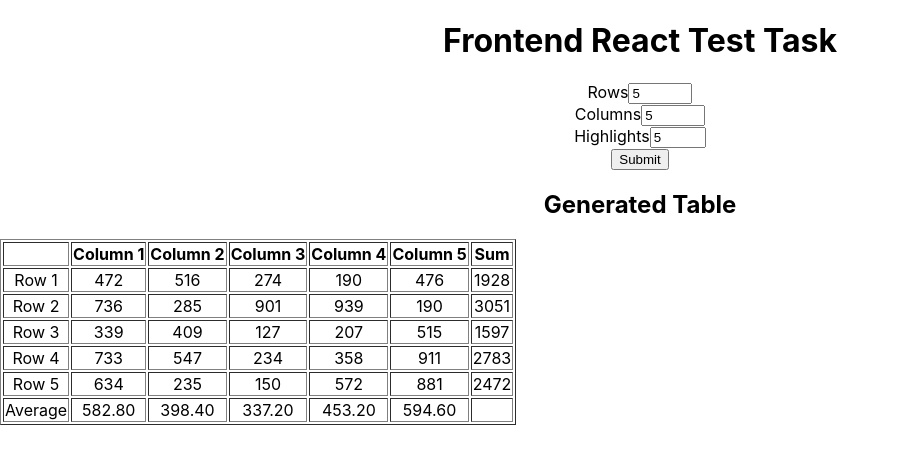
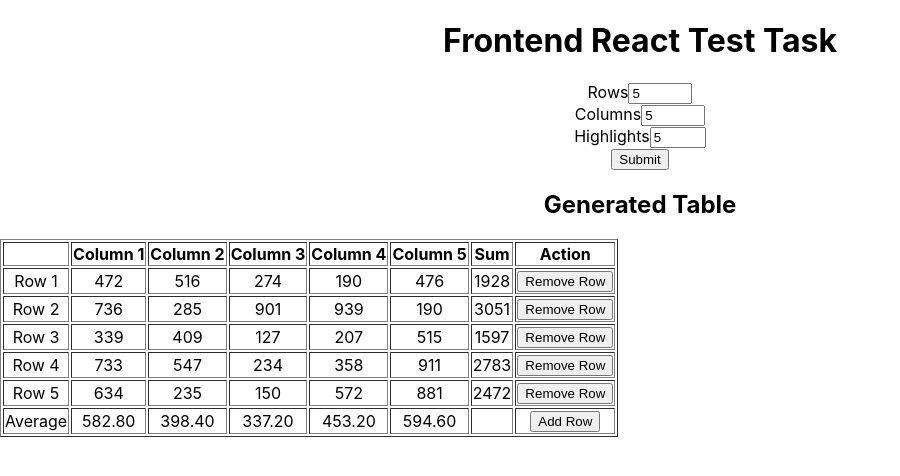
Before and after one commit to sophia-kravchenko/memcrab-test, a React (Create React App) app: page / in a window 1280 px wide. Both pictures are taken after typing "5", "5", "5" into the empty fields and a click on the button "Submit". Shown: the top 476 px of the page, without its empty margins (0-900 px from the left). Built offline with nearby package versions, Linux system fonts and the light colour scheme.

Commit message:
Add/remove rows

```diff
--- a/package.json
+++ b/package.json
@@ -14,6 +14,7 @@
     "react-dom": "^18.3.1",
     "react-scripts": "5.0.1",
     "typescript": "^4.9.5",
+    "uuid": "^10.0.0",
     "web-vitals": "^2.1.4"
   },
   "scripts": {
@@ -39,5 +40,8 @@
       "last 1 firefox version",
       "last 1 safari version"
     ]
+  },
+  "devDependencies": {
+    "@types/uuid": "^10.0.0"
   }
 }
--- a/src/components/table/Table.tsx
+++ b/src/components/table/Table.tsx
@@ -1,6 +1,7 @@
 import React, { useContext, useEffect, useState } from 'react';
 import { FormContext } from '../../context/FormContext';
 import { generateMatrix, calculateRowSums, calculateColumnAverages, findNearestCells } from './functions';
+import { v4 as uuidv4 } from 'uuid';
 
 const Table = () => {
   const context = useContext(FormContext);
@@ -16,7 +17,7 @@ const Table = () => {
   const [columnAverages, setColumnAverages] = useState(calculateColumnAverages(matrix, M));
   const [hoveredRow, setHoveredRow] = useState<number | null>(null);
   const [hoveredCell, setHoveredCell] = useState<{ rowIndex: number; colIndex: number } | null>(null);
-  const [nearestCells, setNearestCells] = useState<number[]>([]);
+  const [nearestCells, setNearestCells] = useState<string[]>([]);
 
   useEffect(() => {
     if (M && N) {
@@ -47,6 +48,21 @@ const Table = () => {
     setNearestCells([]);
   };
 
+  const addRow = () => {
+    const newRow = Array.from({ length: N }, () => ({ id: uuidv4(), amount: Math.floor(Math.random() * 900) + 100 }));
+    const newMatrix = [...matrix, newRow];
+    setMatrix(newMatrix);
+    setRowSums(calculateRowSums(newMatrix));
+    setColumnAverages(calculateColumnAverages(newMatrix, newMatrix.length));
+  };
+
+  const removeRow = (rowIndex: number) => {
+    const newMatrix = matrix.filter((_, index) => index !== rowIndex);
+    setMatrix(newMatrix);
+    setRowSums(calculateRowSums(newMatrix));
+    setColumnAverages(calculateColumnAverages(newMatrix, newMatrix.length));
+  };
+
   if (!formData || formData.rows === '' || formData.columns === '') {
     return <div>No data available</div>;
   }
@@ -62,6 +78,7 @@ const Table = () => {
               <th key={index}>Column {index + 1}</th>
             ))}
             <th>Sum</th>
+            <th>Action</th>
           </tr>
         </thead>
         <tbody>
@@ -101,6 +118,9 @@ const Table = () => {
                 );
               })}
               <td onMouseOver={() => setHoveredRow(rowIndex)} onMouseOut={() => setHoveredRow(null)}>{rowSums[rowIndex]}</td>
+              <td>
+                <button onClick={() => removeRow(rowIndex)}>Remove Row</button>
+              </td>
             </tr>
           ))}
           <tr>
@@ -109,6 +129,9 @@ const Table = () => {
               <td key={index}>{average.toFixed(2)}</td>
             ))}
             <td></td>
+            <td>
+              <button onClick={addRow}>Add Row</button>
+            </td>
           </tr>
         </tbody>
       </table>
--- a/src/components/table/functions.ts
+++ b/src/components/table/functions.ts
@@ -1,11 +1,12 @@
+import { v4 as uuidv4 } from 'uuid';
+
 export const generateMatrix = (M: number, N: number) => {
-  const matrix: { id: number; amount: number }[][] = [];
-  let idCounter = 1;
+  const matrix: { id: string; amount: number }[][] = [];
 
   for (let i = 0; i < M; i++) {
-    const row: { id: number; amount: number }[] = [];
+    const row: { id: string; amount: number }[] = [];
     for (let j = 0; j < N; j++) {
-      row.push({ id: idCounter++, amount: Math.floor(Math.random() * 900) + 100 });
+      row.push({ id: uuidv4(), amount: Math.floor(Math.random() * 900) + 100 });
     }
     matrix.push(row);
   }
@@ -13,11 +14,11 @@ export const generateMatrix = (M: number, N: number) => {
   return matrix;
 };
 
-export const calculateRowSums = (matrix: { id: number; amount: number }[][]) => {
+export const calculateRowSums = (matrix: { id: string; amount: number }[][]) => {
   return matrix.map(row => row.reduce((sum, cell) => sum + cell.amount, 0));
 };
 
-export const calculateColumnAverages = (matrix: { id: number; amount: number }[][], M: number) => {
+export const calculateColumnAverages = (matrix: { id: string; amount: number }[][], M: number) => {
   const columnSums = Array(matrix[0]?.length).fill(0);
 
   matrix.forEach(row => {
@@ -29,7 +30,7 @@ export const calculateColumnAverages = (matrix: { id: number; amount: number }[]
   return columnSums.map(sum => sum / M);
 };
 
-export const findNearestCells = (matrix: { id: number; amount: number }[][], targetValue: number, x: number) => {
+export const findNearestCells = (matrix: { id: string; amount: number }[][], targetValue: number, x: number) => {
   const allCells = matrix.flat();
   const sortedCells = allCells
     .map(cell => ({
```
Also changed, not shown: 1 other file (tests, documents, lock files or other folders).
